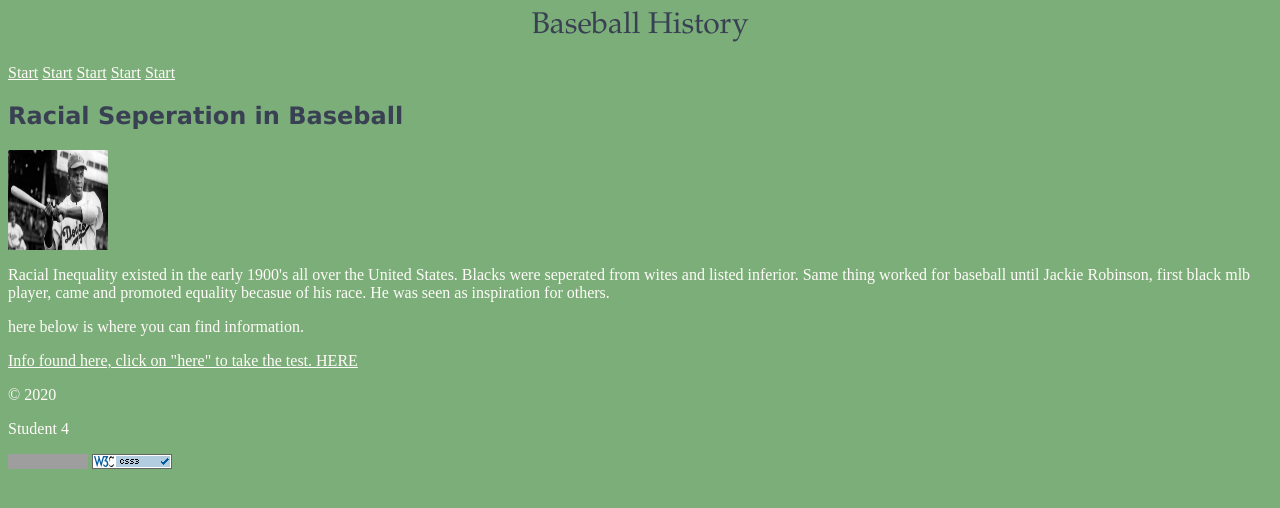
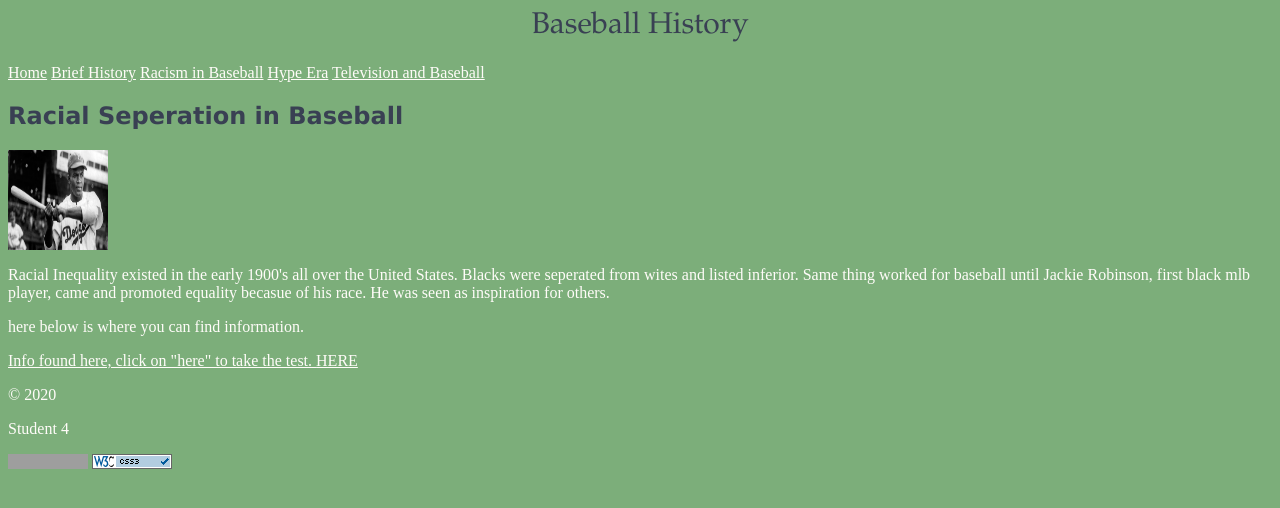
Before and after one commit to 2020spring4/2020spring4.github.io, a plain HTML site: page virtualtourracism.html in a window 1280 px wide. Drawn offline with Linux system fonts and the light colour scheme; grey boxes are pictures that could not be loaded.

Commit message:
Update virtualtourracism.html

```diff
--- a/virtualtourracism.html
+++ b/virtualtourracism.html
@@ -8,15 +8,15 @@
 
 <div id="links">
 
-<a href="2020spring4.github.io/virtualtour.html" >Start</a>
+<a href="https://2020spring4.github.io/virtualtour.html" >Home</a>
 
-<a href="2020spring4.github.io/virtualtourbriefhistory.html" >Start</a>
+<a href="https://2020spring4.github.io/virtualtourbriefhistory.html" >Brief History</a>
 
-<a href="2020spring4.github.io/virtualtourracism.html" >Start</a>
+<a href="https://2020spring4.github.io/virtualtourracism.html" >Racism in Baseball</a>
 
-<a href="2020spring4.github.io/virtualtourhypeera.html" >Start</a>
+<a href="https://2020spring4.github.io/virtualtourhypeera.html" >Hype Era</a>
 
-<a href="2020spring4.github.io/virtualtourtelevisionandbaseball.html" >Start</a>
+<a href="https://2020spring4.github.io/virtualtourtelevisionandbaseball.html" >Television and Baseball</a>
 
 </div>
 <h2>Racial Seperation in Baseball</h2>
```
